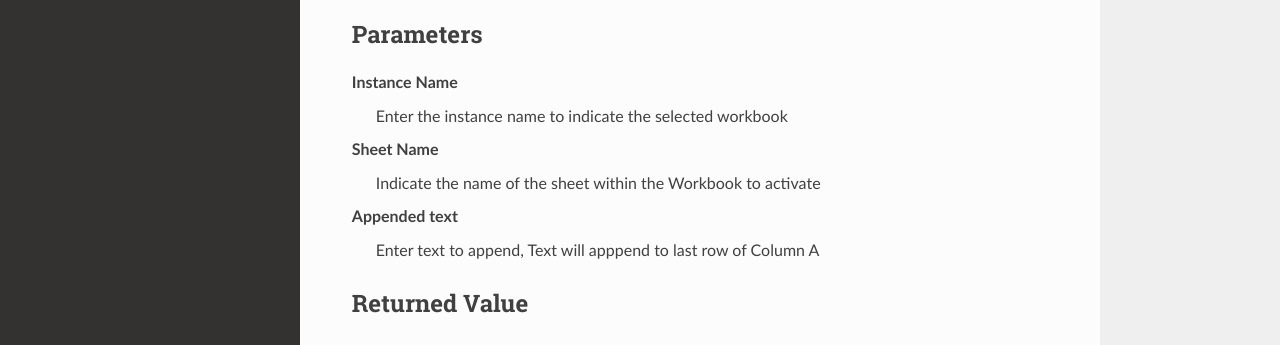
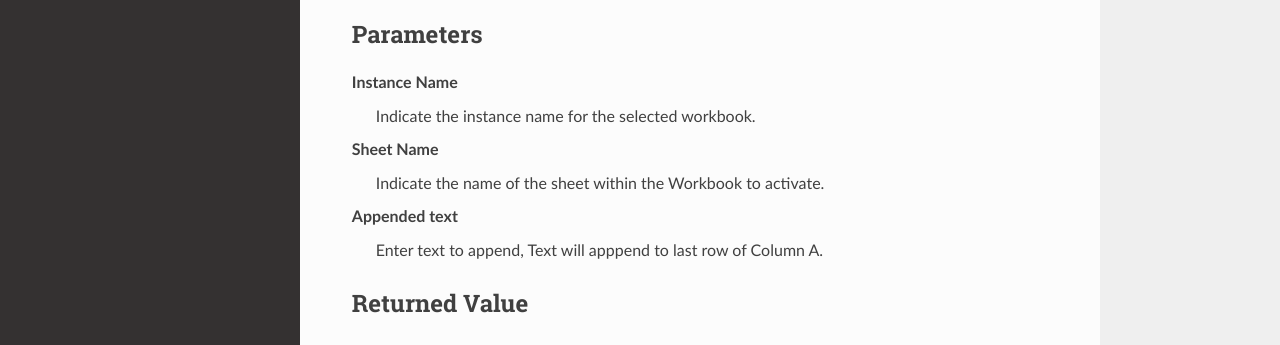
Before and after one commit to stupidmankind/BYpassDoc, a Sphinx documentation site: the page built from docs/source/commands/excelappendcell.rst, in a window 1280 px wide and 900 px high. Shown: the part 374-719 px from the top of the window. Built offline with Sphinx 7.4.7 and the Read the Docs theme 2.0.0, drawn with Linux system fonts in a browser that asks for light colours.

Commit message:
Update excelappendcell.rst
edit description

```diff
--- a/docs/source/commands/excelappendcell.rst
+++ b/docs/source/commands/excelappendcell.rst
@@ -14,13 +14,13 @@ Parameters
 ----------
 
 **Instance Name**
-	Enter the instance name to indicate the selected workbook
+	Indicate the instance name for the selected workbook.
 
 **Sheet Name**
-	Indicate the name of the sheet within the Workbook to activate
+	Indicate the name of the sheet within the Workbook to activate.
 
 **Appended text**
-	Enter text to append, Text will apppend to last row of Column A
+	Enter text to append, Text will apppend to last row of Column A.
 
 
 
```
